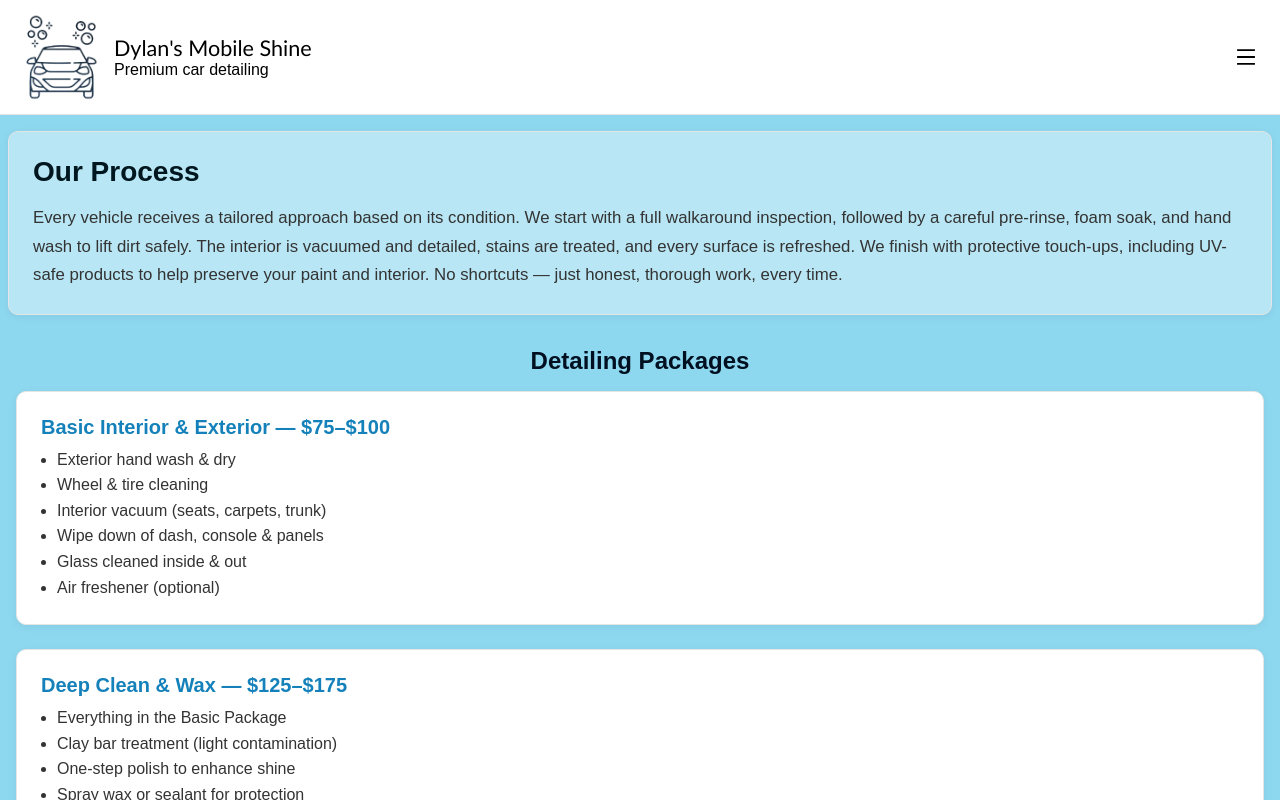
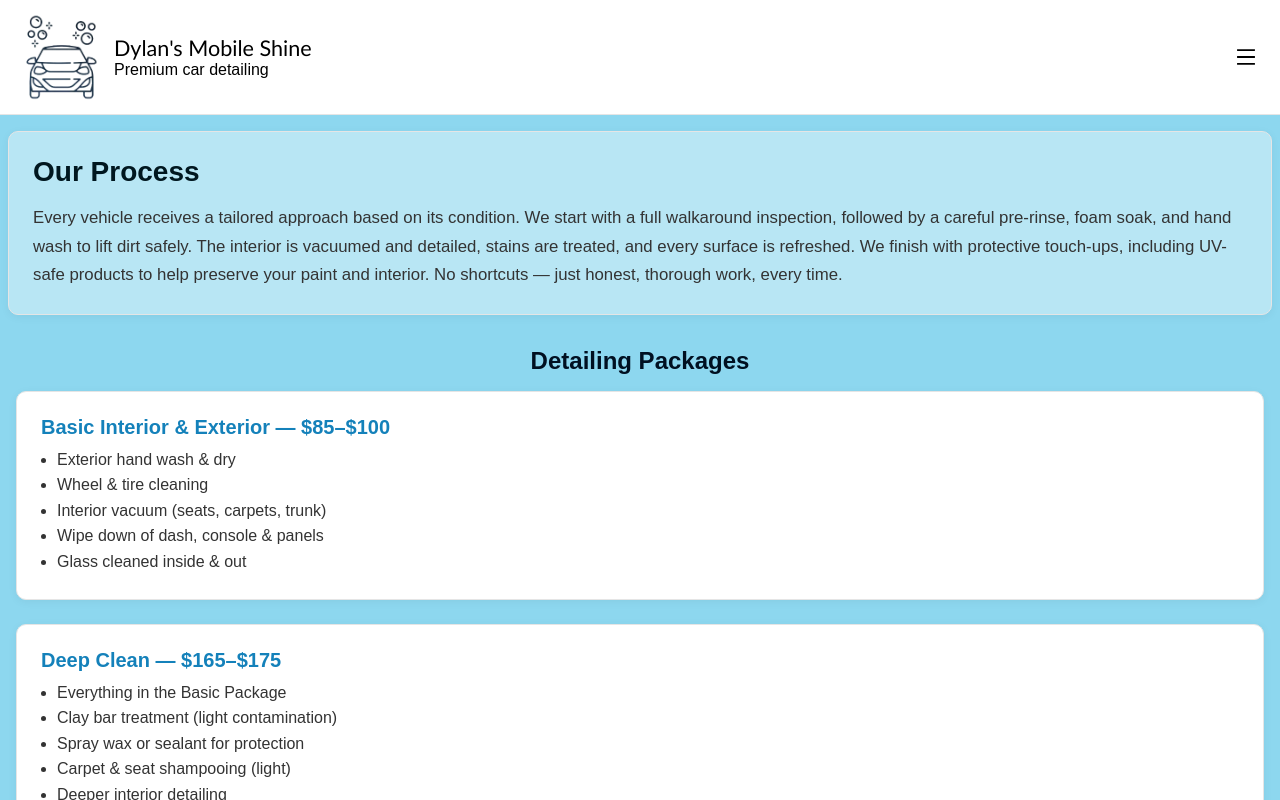
Before and after one commit to DylanBabcock/dylans-mobile-shine, a Next.js app: page /learn-more in a window 1280 px wide. Shown: the top 800 px of the page. Built offline with nearby package versions, Linux system fonts and the light colour scheme.

Commit message:
price changes

```diff
--- a/src/app/learn-more/page.js
+++ b/src/app/learn-more/page.js
@@ -82,7 +82,7 @@ export default function LearnMorePage() {
               color: "#1481BA",
             }}
           >
-            Basic Interior & Exterior — $75–$100
+            Basic Interior & Exterior — $85–$100
           </h3>
           <ul
             style={{
@@ -97,7 +97,6 @@ export default function LearnMorePage() {
             <li>Interior vacuum (seats, carpets, trunk)</li>
             <li>Wipe down of dash, console & panels</li>
             <li>Glass cleaned inside & out</li>
-            <li>Air freshener (optional)</li>
           </ul>
         </div>
 
@@ -121,7 +120,7 @@ export default function LearnMorePage() {
               color: "#1481BA",
             }}
           >
-            Deep Clean & Wax — $125–$175
+            Deep Clean — $165–$175
           </h3>
           <ul
             style={{
@@ -133,7 +132,6 @@ export default function LearnMorePage() {
           >
             <li>Everything in the Basic Package</li>
             <li>Clay bar treatment (light contamination)</li>
-            <li>One-step polish to enhance shine</li>
             <li>Spray wax or sealant for protection</li>
             <li>Carpet & seat shampooing (light)</li>
             <li>Deeper interior detailing</li>
@@ -174,6 +172,7 @@ export default function LearnMorePage() {
             <li>Deep carpet extraction & stain removal</li>
             <li>Seat shampooing & conditioning (cloth or leather)</li>
             <li>Engine bay cleaning (on request)</li>
+            <li>Polish to enhance shine</li>
             <li>Trim restoration & detail finishing</li>
             <li>Longer-lasting paint sealant upgrade</li>
           </ul>
```
